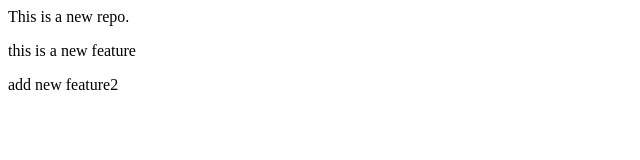
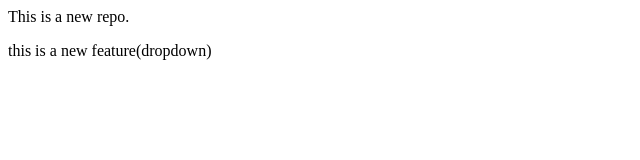
Before and after one commit to Shubhu007-ai/localRepo, a plain HTML site: page index.html in a window 1280 px wide. Shown: the whole page, without its empty margins (0-640 px from the left). Drawn offline with Linux system fonts and the light colour scheme.

Commit message:
add dropdown

```diff
--- a/index.html
+++ b/index.html
@@ -1,3 +1,2 @@
 <p> This is a new repo.</p>
-<p> this is a new feature</p>
-<p> add new feature2</p>
+<p> this is a new feature(dropdown)</p>
```
